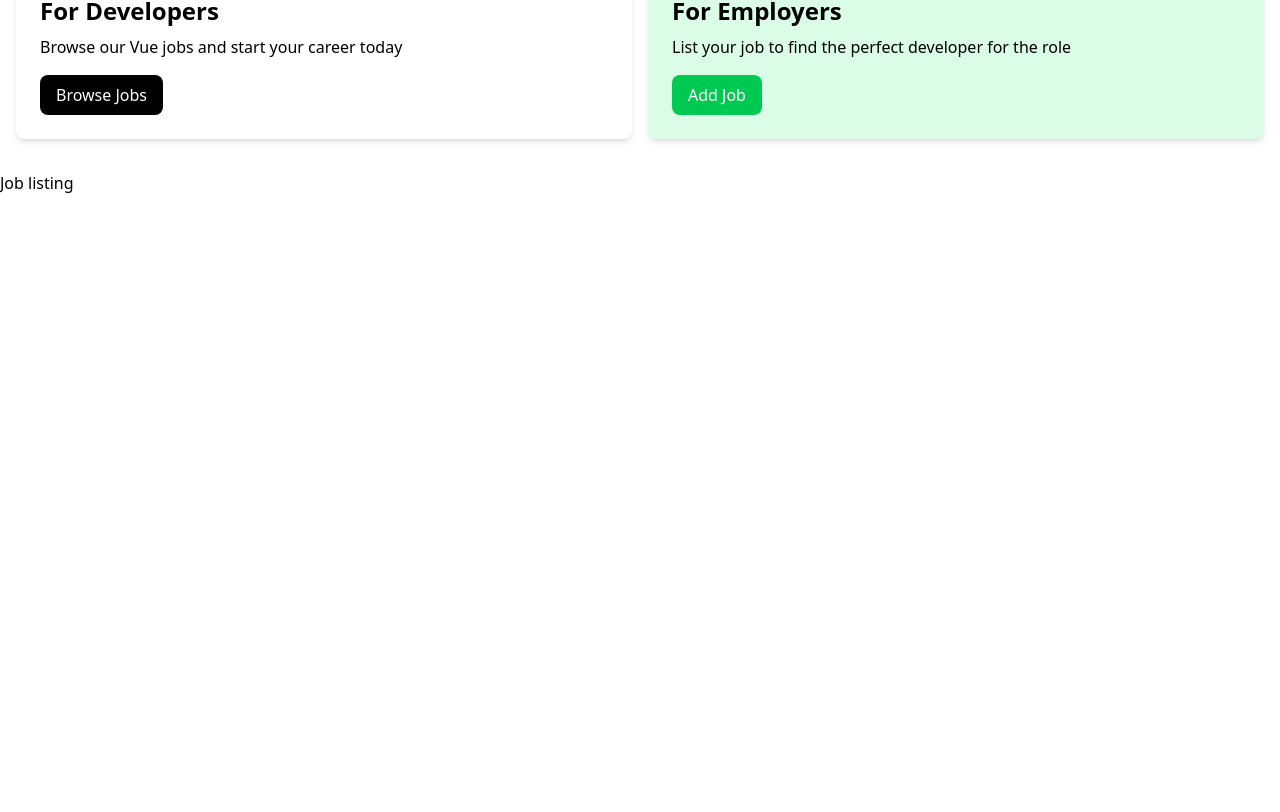
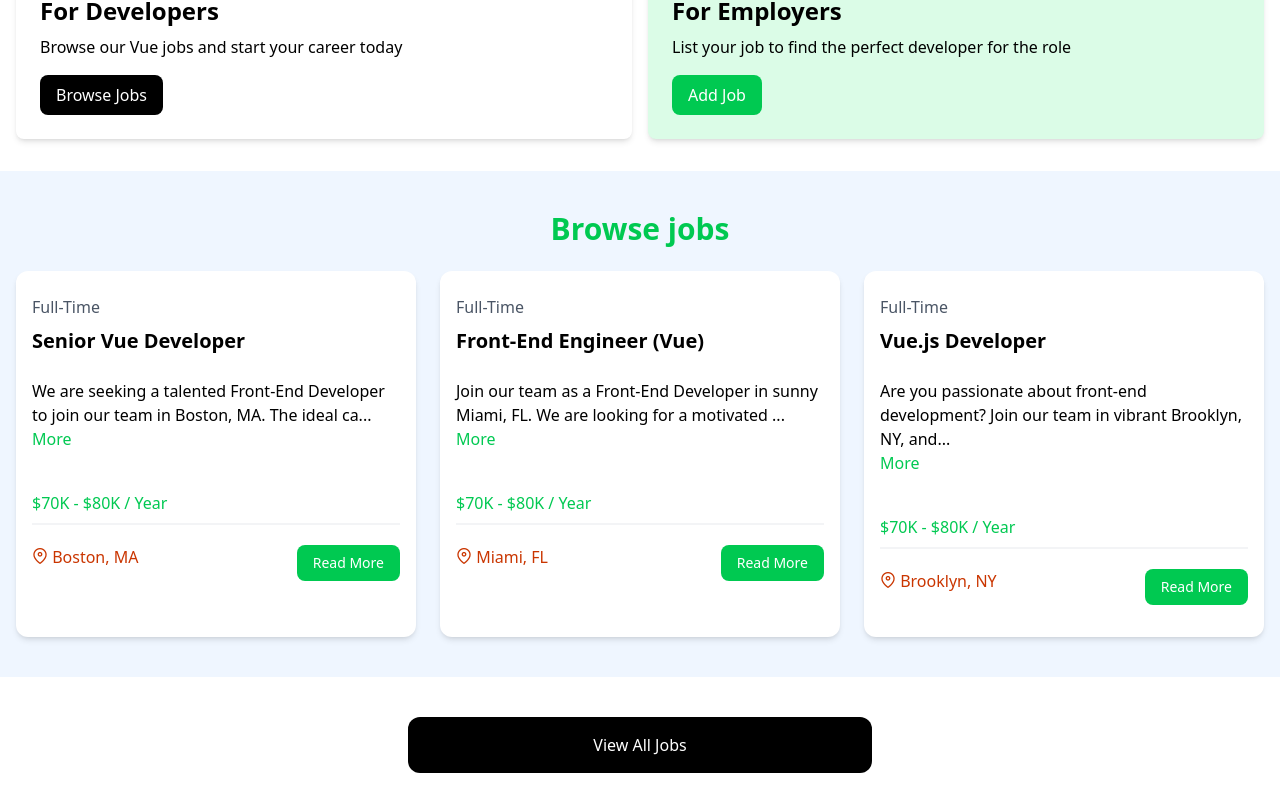
Before and after one commit to AlainNem/vue-crash-course-2024, a Vue app: page /jobs in a window 1280 px wide. Shown: the part 438-1250 px from the top of the page. Before the commit the page ends 800 px from the top, so only its background shows below. Built offline with nearby package versions, Linux system fonts and the light colour scheme.

Commit message:
computed props and add primevue icon library

```diff
--- a/package.json
+++ b/package.json
@@ -10,6 +10,7 @@
   },
   "dependencies": {
     "@tailwindcss/cli": "^4.1.3",
+    "primeicons": "^7.0.0",
     "tailwindcss": "^4.1.3",
     "vue": "^3.5.13"
   },
--- a/src/App.vue
+++ b/src/App.vue
@@ -1,15 +1,13 @@
 <script setup>
- import NavBar from './components/NavBar.vue';
- import Hero from './components/Hero.vue';
- import HomeCards
-  from './components/HomeCards.vue';
-  import JobsListings from './components/JobsListings.vue';
-
+import NavBar from './components/NavBar.vue';
+import Hero from './components/Hero.vue';
+import HomeCards from './components/HomeCards.vue';
+import JobsListings from './components/JobsListings.vue';
 </script>
 
 <template>
   <NavBar></NavBar>
   <Hero title="Vue js application" subtitle="First VueJs application"></Hero>
   <HomeCards/>
-  <JobsListings/>
+  <JobsListings :limit="3" :showButton=true />
 </template>
--- a/src/components/Card.vue
+++ b/src/components/Card.vue
@@ -1,5 +1,5 @@
 <script setup>
- import { defineProps } from 'vue';
+import { defineProps } from 'vue';
 
 defineProps({
    bg: {
--- a/src/components/HomeCards.vue
+++ b/src/components/HomeCards.vue
@@ -1,5 +1,5 @@
 <script setup>
- import Card from './Card.vue';
+import Card from './Card.vue';
 </script>
 
 <template>
--- /dev/null
+++ b/src/components/JobListing.vue
@@ -0,0 +1,59 @@
+<script setup>
+ import { defineProps, ref, computed } from 'vue';
+
+const props = defineProps({
+   job: Object
+});
+
+const showFullDescription = ref(false);
+
+const toggleFullDescription = () => {
+    showFullDescription.value = !showFullDescription.value;
+}
+
+const truncatedDescription = computed(() => {
+    let description = props.job.description;
+    if(!showFullDescription.value){
+        description = description.substring(0, 90) + '...';
+    }
+    return description;a
+});
+
+</script>
+
+<template>
+    <div class="bg-white rounded-xl shadow-md relative">
+            <div class="p-4">
+              <div class="mb-6">
+                <div class="text-gray-600 my-2">{{job.type}}</div>
+                <h3 class="text-xl font-bold">{{job.title}}</h3>
+              </div>
+
+              <div class="mb-5">
+                <div>
+                    {{truncatedDescription}}
+                </div>
+                <button @click="toggleFullDescription" class="text-green-500 hover:text-green-600 mb-5">
+                    {{ showFullDescription ? 'Less' : 'More' }}
+                </button>
+              </div>
+
+              <h3 class="text-green-500 mb-2">{{job.salary}} / Year</h3>
+
+              <div class="border border-gray-100 mb-5"></div>
+
+              <div class="flex flex-col lg:flex-row justify-between mb-4">
+                <div class="text-orange-700 mb-3">
+                  <i class="pi pi-map-marker text-orange-700"></i>
+                  {{job.location}}
+                </div>
+                <a
+                  :href="'/job/' + job.id"
+                  class="h-[36px] bg-green-500 hover:bg-green-600 text-white px-4 py-2 rounded-lg text-center text-sm"
+                >
+                  Read More
+                </a>
+              </div>
+            </div>
+    </div>
+</template>
--- a/src/components/JobsListings.vue
+++ b/src/components/JobsListings.vue
@@ -1,7 +1,38 @@
 <script setup>
+import jobData from '@/jobs.json'
+import { ref, defineProps } from 'vue';
+import JobListing from './JobListing.vue';
 
+defineProps({
+    limit: Number,
+    showButton: {
+        type: Boolean,
+        default: false
+    }
+})
+
+const jobs = ref(jobData)
 </script>
 
 <template>
-    Job listing
+    <section class="bg-blue-50 px-4 py-10">
+        <div class="container-xl lg:container m-auto">
+            <h2 class="text-3xl font-bold text-green-500 mg-6 text-center">
+                Browse jobs
+            </h2>
+            <br>
+            <div class="grid grid-cols-1 md:grid-cols-3 gap-6">
+                <JobListing v-for="(job, index) in jobs.slice(0, limit || jobs.length)" :key="job.id" :job="job"/>
+            </div>
+        </div>
+    </section>
+
+    <section v-if="showButton" class="m-auto max-w-lg my-10 px-6">
+      <a
+        href="/jobs"
+        class="block bg-black text-white text-center py-4 px-6 rounded-xl hover:bg-gray-700"
+        >View All Jobs</a
+      >
+    </section>
+
 </template>
--- a/src/main.js
+++ b/src/main.js
@@ -1,4 +1,5 @@
 import './assets/main.css'
+import 'primeicons/primeicons.css'
 
 import { createApp } from 'vue'
 import App from './App.vue'
```
Also changed, not shown: 2 other files (tests, documents, lock files or other folders).
